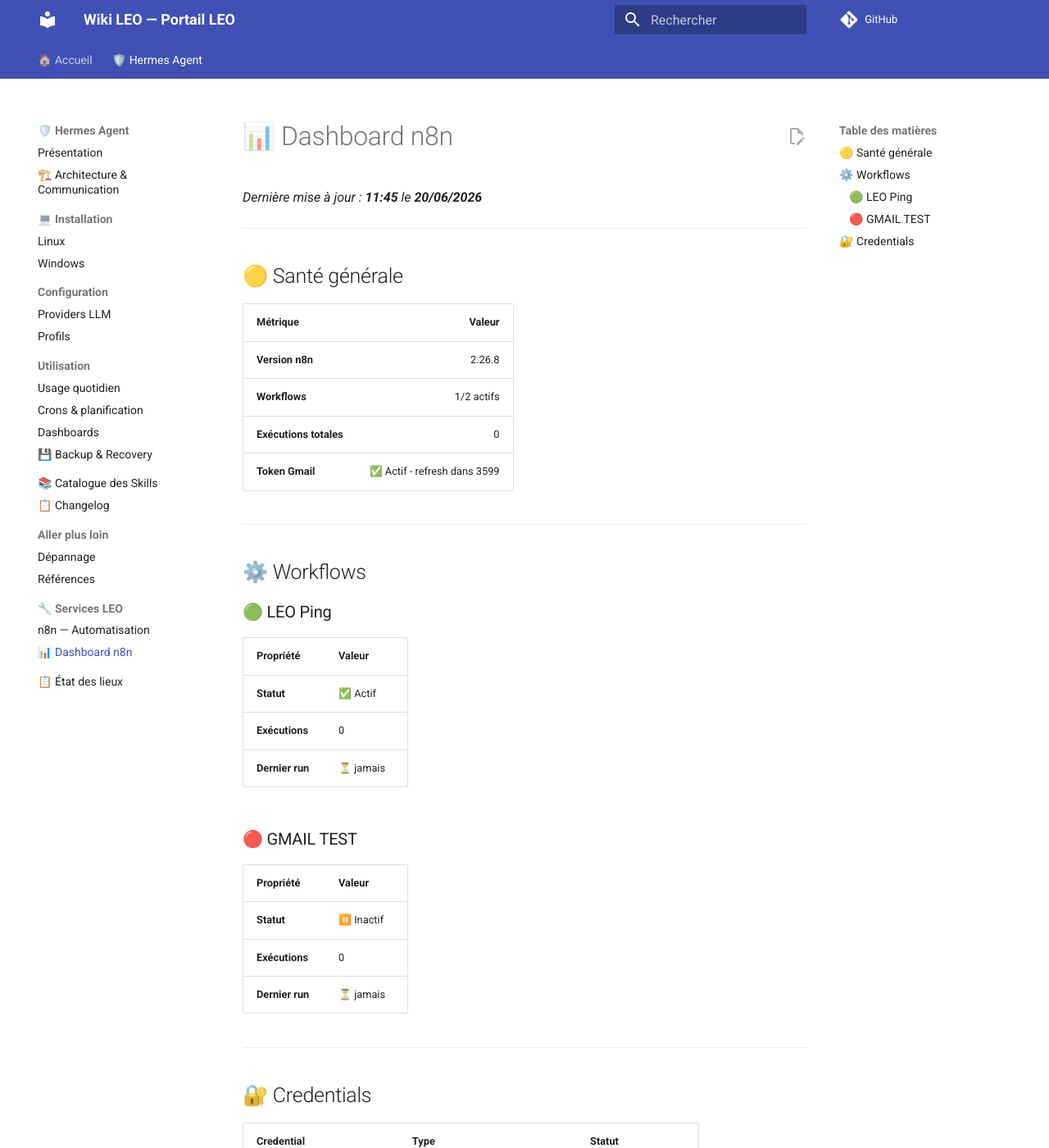
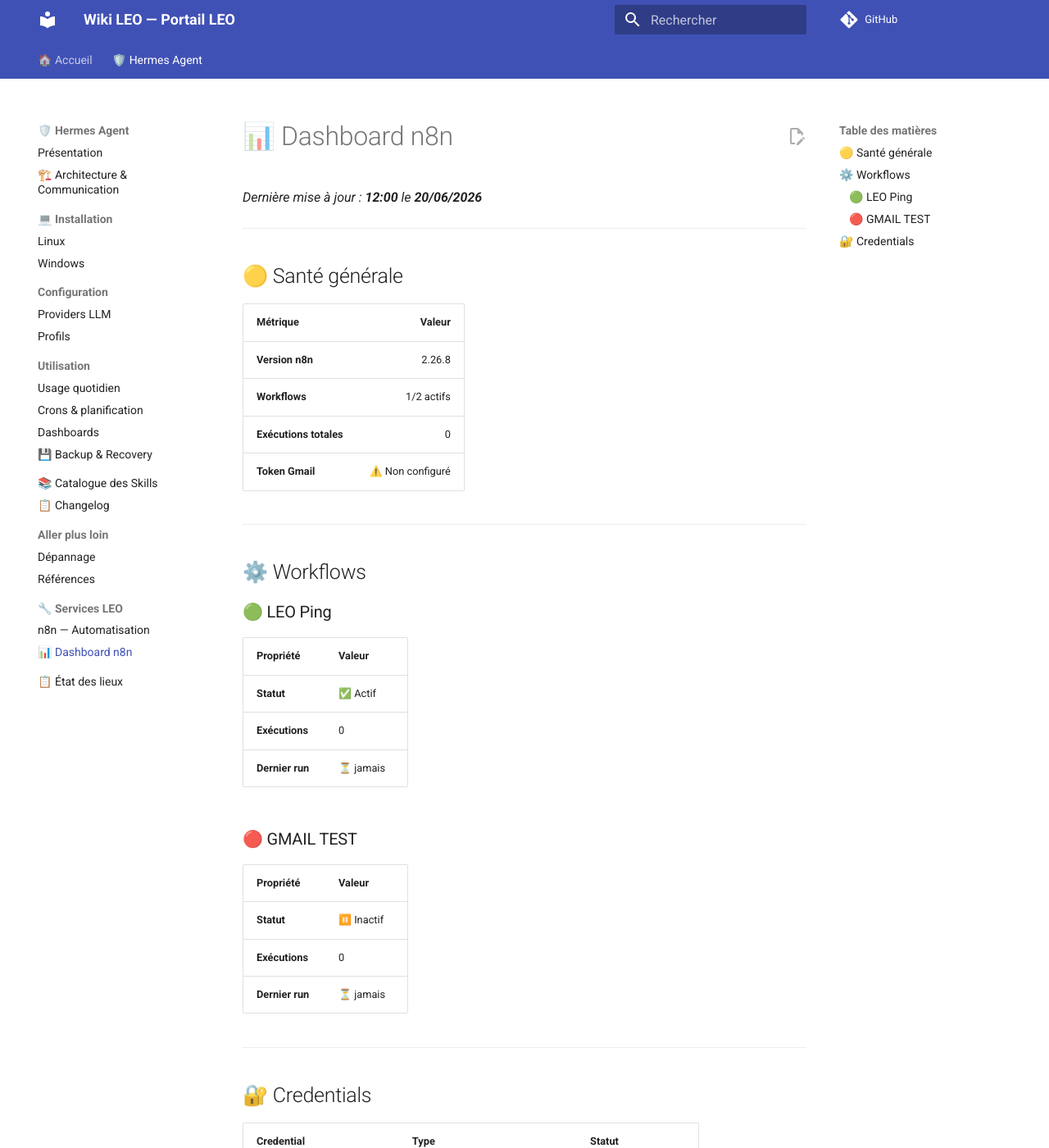
Before and after one commit to christophedanhier-hash/hermes-wiki, an MkDocs documentation site: the page built from docs/hermes/dashboards/n8n.md, in a window 1280 px wide and 1400 px high. Shown: the whole window at 82% size. Built offline with MkDocs 1.6.1 and Material for MkDocs 9.7.7, drawn with Linux system fonts in a browser that asks for light colours; comment, search, counter and statistics services are not loaded.

Commit message:
📊 dashboard n8n mis à jour (12:00)

```diff
--- a/docs/hermes/dashboards/n8n.md
+++ b/docs/hermes/dashboards/n8n.md
@@ -1,6 +1,6 @@
 # 📊 Dashboard n8n
 
-*Dernière mise à jour : **11:45** le **20/06/2026***
+*Dernière mise à jour : **12:00** le **20/06/2026***
 
 
 ---
@@ -11,7 +11,7 @@
 | **Version n8n** | 2.26.8 |
 | **Workflows** | 1/2 actifs |
 | **Exécutions totales** | 0 |
-| **Token Gmail** | ✅ Actif - refresh dans 3599 |
+| **Token Gmail** | ⚠️ Non configuré |
 
 ---
 ## ⚙️ Workflows
@@ -40,7 +40,7 @@
 |-----------|------|:------:|
 | Ollama LEO | `ollamaApi` | ✅ |
 | Hermes Agent - Ollama LEO | `ollamaApi` | ✅ |
-| Gmail LEO Bearer Token | `httpBearerAuth` | ✅ |
+| Gmail LEO Bearer Token | `httpBearerAuth` | ❌ |
 | Gmail LEO (OAuth2 legacy) | `googleOAuth2Api` | ⚠️ Obsolète (remplacé par Bearer) |
 
 ---
```
